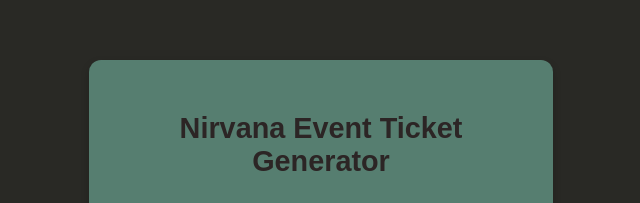
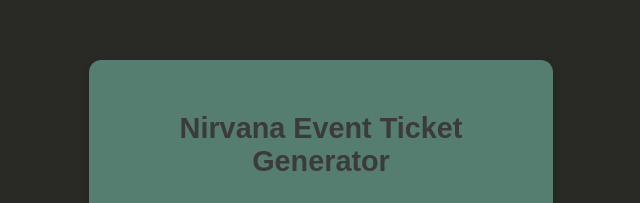
Before and after one commit to petersudai/Nirvana-ticket-generator, a website: page index.html in a window 1280 px wide. Shown: the part 190-393 px from the top of the page, without its empty margins (319-959 px from the left). Drawn offline with Linux system fonts and the light colour scheme.

Commit message:
Style change

```diff
--- a/index.html
+++ b/index.html
@@ -34,7 +34,7 @@
     h1 {
       font-size: 1.8em;
       margin-bottom: 1em;
-      color: #2c2525;
+      color: #3b3b3b;
     }
 
     /* Input and Button Styling */
```
Also changed, not shown: tickets/NIRVANA-3915377.png (added).
